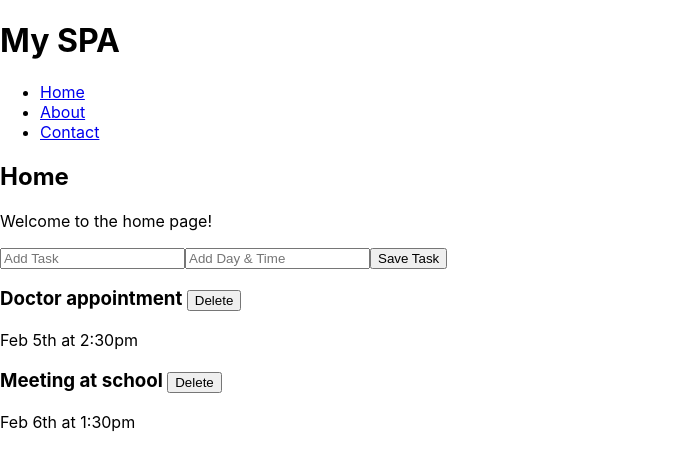
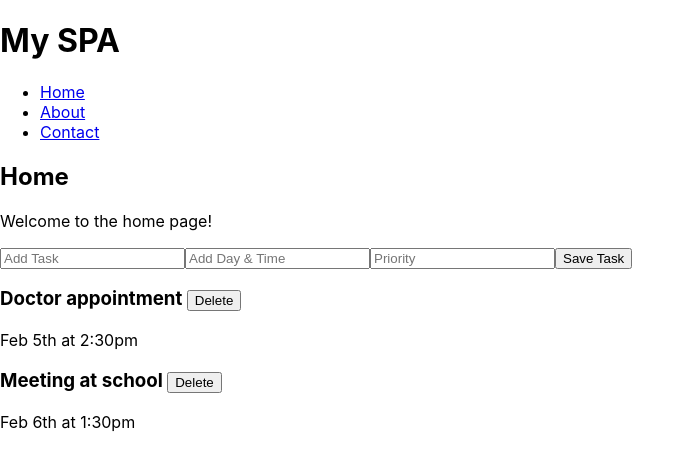
Before and after one commit to ave-se/spa-website-project, a React (Create React App) app: page / in a window 1280 px wide. Shown: the top 466 px of the page, without its empty margins (0-695 px from the left). Built offline with nearby package versions, Linux system fonts and the light colour scheme.

Commit message:
Added a new state variable for priority and a new input field to the form.

```diff
--- a/src/components/AddTaskForm.js
+++ b/src/components/AddTaskForm.js
@@ -4,6 +4,7 @@ import React from 'react';
 function AddTaskForm({ onAdd }) {
   const [text, setText] = React.useState('');
   const [day, setDay] = React.useState('');
+  const [priority, setPriority] = React.useState('');
 
   const onSubmit = (e) => {
     e.preventDefault();
@@ -13,10 +14,11 @@ function AddTaskForm({ onAdd }) {
       return;
     }
 
-    onAdd({ text, day });
+    onAdd({ text, day, priority });
 
     setText('');
     setDay('');
+    setPriority('');
   };
 
   return (
@@ -33,6 +35,12 @@ function AddTaskForm({ onAdd }) {
         value={day}
         onChange={(e) => setDay(e.target.value)}
       />
+      <input
+        type="text"
+        placeholder="Priority"
+        value={priority}
+        onChange={(e) => setPriority(e.target.value)}
+      />
       <input type="submit" value="Save Task" />
     </form>
   );
```
